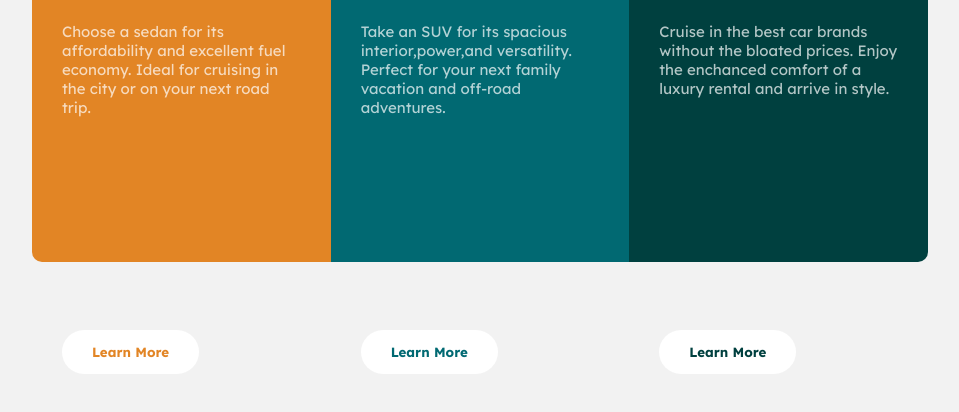
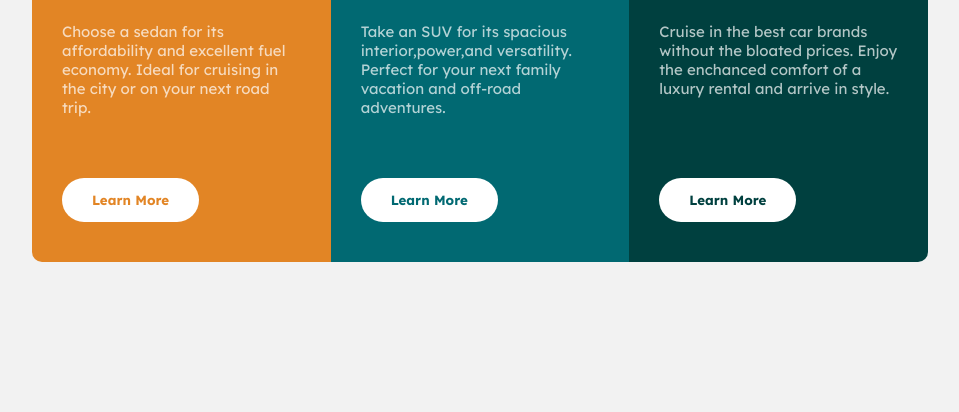
Before and after one commit to Hu4ng7/FrontEndMentor-7, a plain HTML site: page index.html in a window 1280 px wide. Shown: the part 266-678 px from the top of the page, without its empty margins (160-1119 px from the left). Drawn offline with Linux system fonts and the light colour scheme.

Commit message:
front end mentor 7

```diff
--- a/css/style.css
+++ b/css/style.css
@@ -12,6 +12,7 @@ main{
     height:400px;
     margin:10% auto;
     color:white;
+    position: relative;
 }
 main .card-sedans{
     background-color:#e28525;
@@ -44,7 +45,7 @@ main .learn-more{
     border: 0;
     padding:14px 30px;
     position: absolute;
-    bottom:20%;
+    bottom:40px;
     font-weight: bold;
     font-family: 'Lexend Deca', sans-serif;
 }
@@ -62,7 +63,7 @@ main .learn-more-suvs{
 main .learn-more-luxury{
     color:#00403f;
 }
-@media screen and (max-width:820px){
+@media screen and (max-width:720px){
     main{
         display: grid;
         grid-template-columns: 1fr;
```
